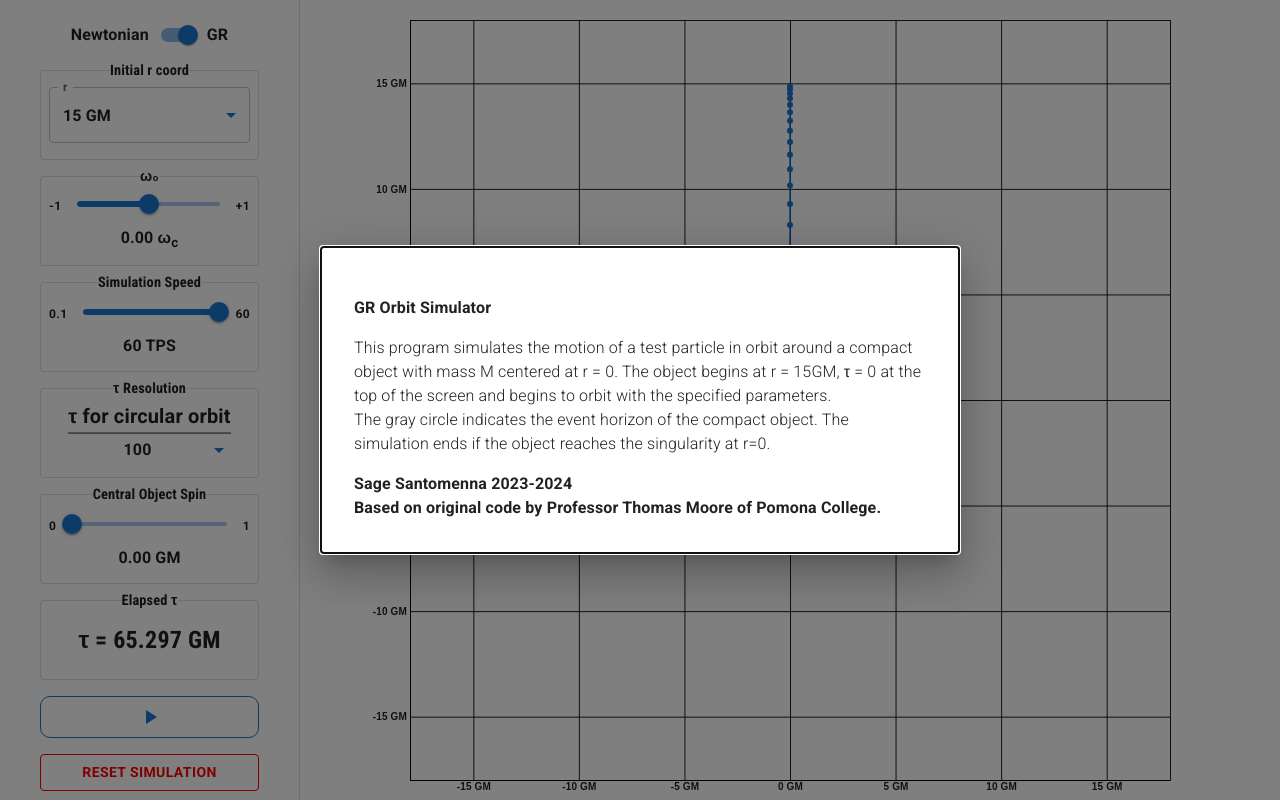
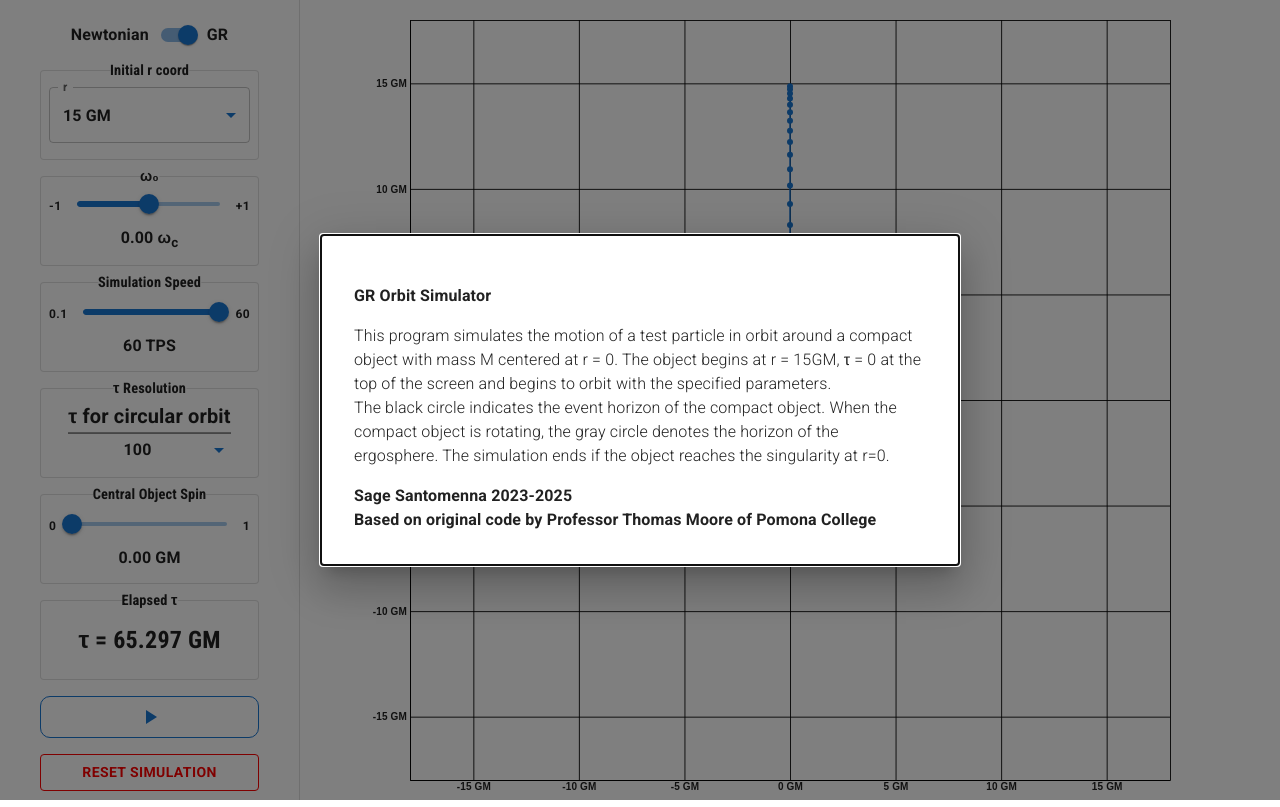
Before and after one commit to sagesanto/gr_bh_orbits, a React (Create React App) app: page / in a window 1280 px wide. Built offline with nearby package versions, Linux system fonts and the light colour scheme.

Commit message:
update info text to mention the ergosphere

```diff
--- a/src/components/InfoButton.js
+++ b/src/components/InfoButton.js
@@ -37,11 +37,11 @@ export default function InfoButton() {
         </Typography>
         <Typography id="modal-modal-description" sx={{ mt: 2, overflowWrap: 'break-word' }} style={{ fontWeight: 300 }}>
             This program simulates the motion of a test particle in orbit around a compact object with mass M centered at r = 0. The object begins at r = 15GM, τ = 0  at the top of the screen and begins to orbit with the specified parameters. <br />
-            The gray circle indicates the event horizon of the compact object. The simulation ends if the object reaches the singularity at r=0.
+            The black circle indicates the event horizon of the compact object. When the compact object is rotating, the gray circle denotes the horizon of the ergosphere. The simulation ends if the object reaches the singularity at r=0.
           </Typography>
           <Typography id="modal-modal-description2" sx={{ mt: 2 }}>
-            Sage Santomenna 2023-2024 <br />
-            Based on original code by Professor Thomas Moore of Pomona College.
+            Sage Santomenna 2023-2025 <br />
+            Based on original code by Professor Thomas Moore of Pomona College
           </Typography>
         </Box>
       </Modal>
```
